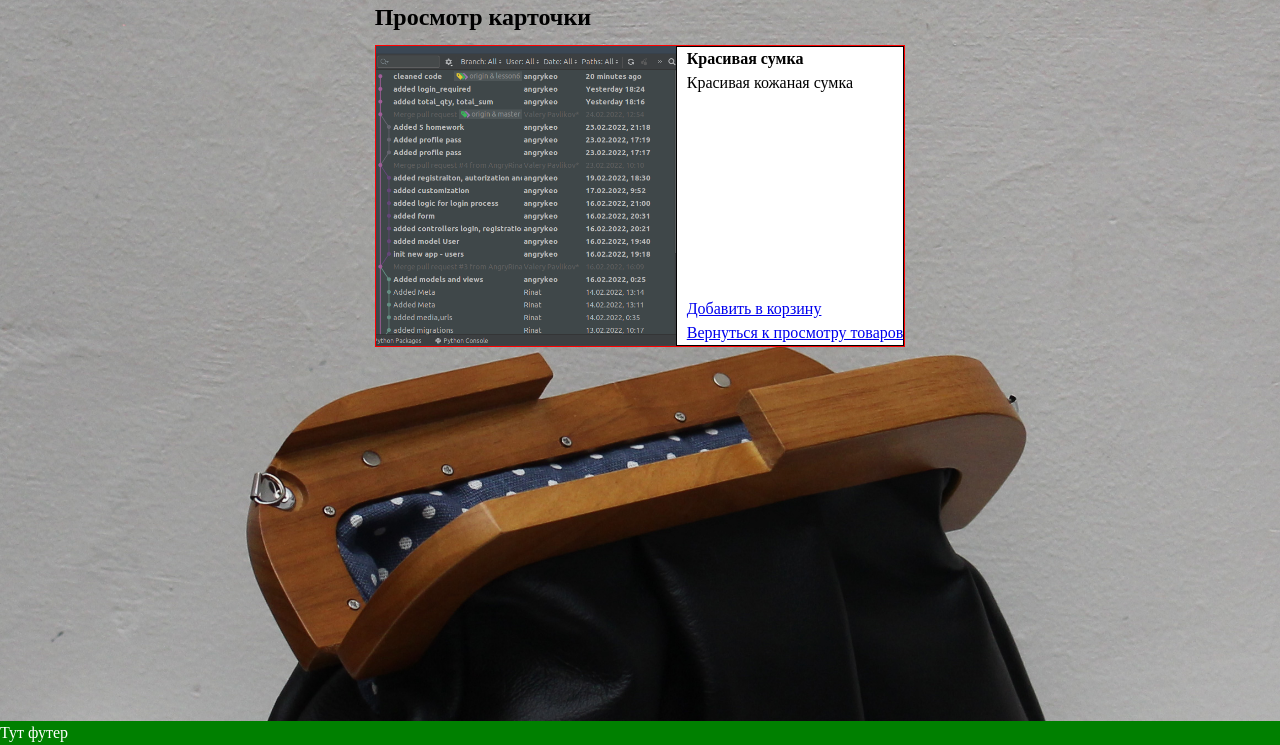
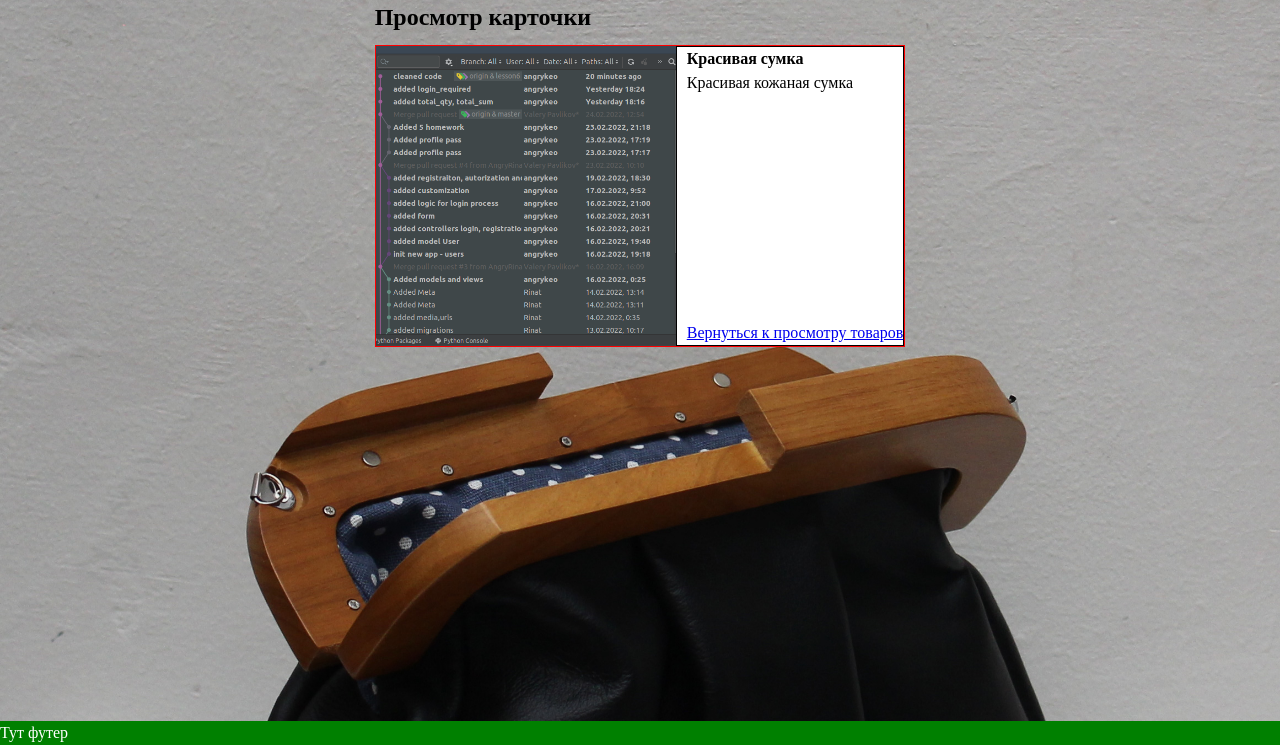
Before and after one commit to AngryRinat/crafthub, a Django app: a page that uses products/templates/products/base.html in a window 1280 px wide. Shown: the part 55-800 px from the top of the page. Run offline with Django 3.2, Linux system fonts and the light colour scheme; data comes from the database, SQL or seed files in the repository; both versions use the stored data as it was after the commit.

Commit message:
fixed some bugs

```diff
--- a/products/templates/products/base.html
+++ b/products/templates/products/base.html
@@ -15,7 +15,7 @@
     <header>
         <ul class="navigation-menu">
             <li><a href="{% url 'baskets:baskets' %}" class="goods-item__btn">Корзина</a></li>
-            <li><a href="#" class="goods-item__btn">Меню</a></li>
+            <li><a href="{% url 'products:index' %}" class="goods-item__btn">Меню</a></li>
         </ul>
 
         <ul class="navigation-menu">
--- a/products/templates/products/index.html
+++ b/products/templates/products/index.html
@@ -23,7 +23,6 @@
                 <span class="goods-item__name">{{ p.name }}</span>
                 <p class="goods-item__desc">{{p.description}} </p>
                 <a href="{{ p.get_absolute_url }}" class="goods-item__btn">Подробнее</a>
-                <a href="{{ p.get_absolute_url }}" class="goods-item__btn">Добавить в корзину</a>
             </div>
         </div>
         {% endfor %}
--- a/products/templates/products/product.html
+++ b/products/templates/products/product.html
@@ -12,7 +12,9 @@
                 <div class="goods-item__txt">
                 <span class="goods-item__name">{{ product.name }}</span>
                 <p class="goods-item__desc">{{product.description}} </p>
-                <a href="{% url 'baskets:basket_add' product_id %}" class="goods-item__btn">Добавить в корзину</a>
+                {% if user.is_authenticated %}
+                <a href="{% url 'baskets:basket_add' product.id %}" class="goods-item__btn">Добавить в корзину</a>
+                {% endif %}
                 <a href="{% url 'products:index' %}" class="goods-item__btn">Вернуться к просмотру товаров</a>
             </div>
             </div>
```
Also changed, not shown: baskets/views.py (+12 -4 lines), db.sqlite3.
